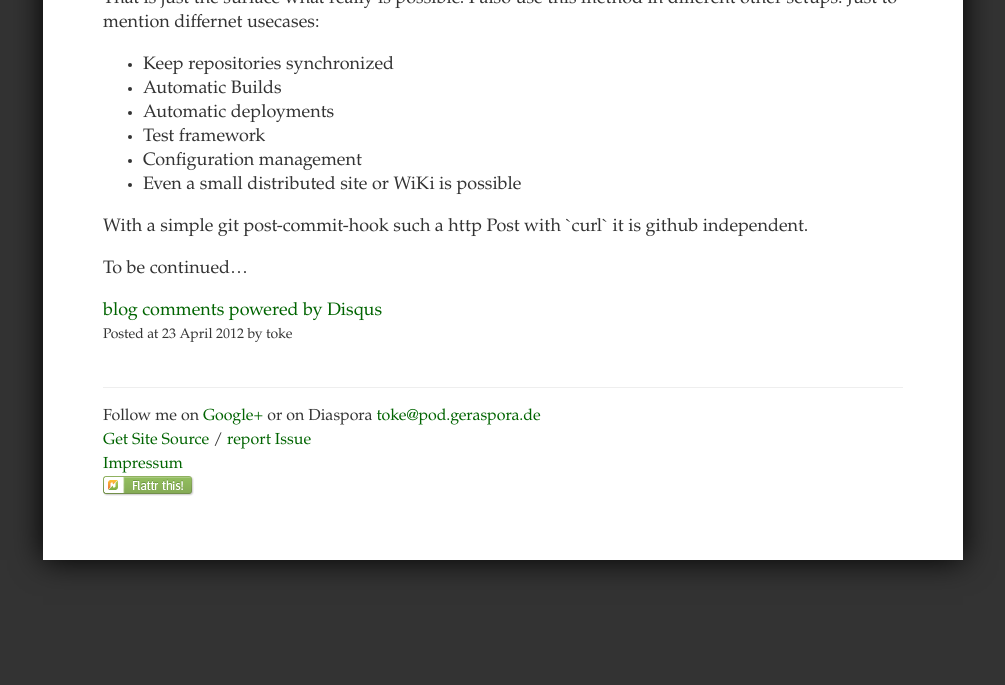
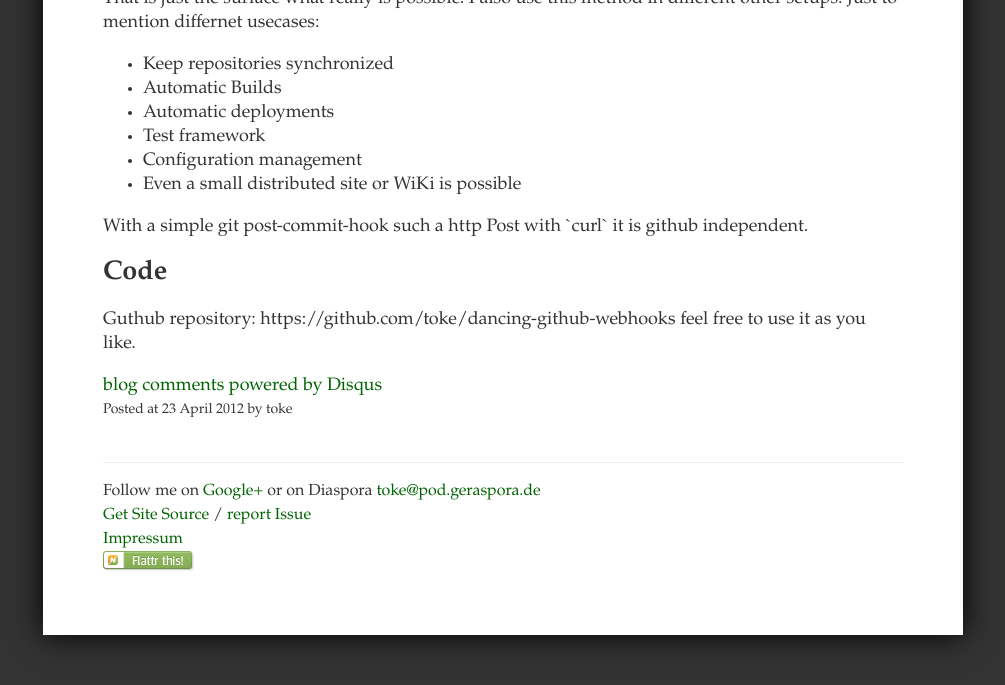
Before and after one commit to toke/toke.de, a Jekyll site: the page built from _posts/2012-02-09-how-i-post.markdown, in a window 1280 px wide and 900 px high, scrolled down 2060 px. Shown: the top 685 px of the window, without its empty margins (137-1142 px from the left). Built offline with Jekyll 4.4.1, drawn with Linux system fonts in a browser that asks for light colours; comment, search, counter and statistics services are not loaded.

Commit message:
Added link to github repo

```diff
--- a/_posts/2012-02-09-how-i-post.markdown
+++ b/_posts/2012-02-09-how-i-post.markdown
@@ -109,4 +109,5 @@ With a simple git post-commit-hook such a http Post with `curl` it is
 github independent.</p>
 </aside>
 
-To be continued...
+## Code
+Guthub repository: https://github.com/toke/dancing-github-webhooks feel free to use it as you like.
```
